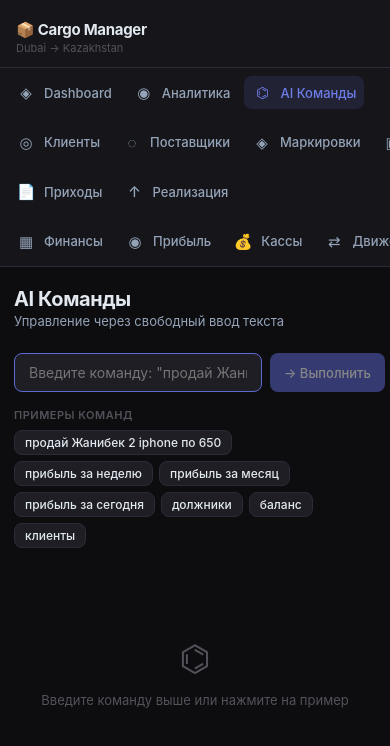
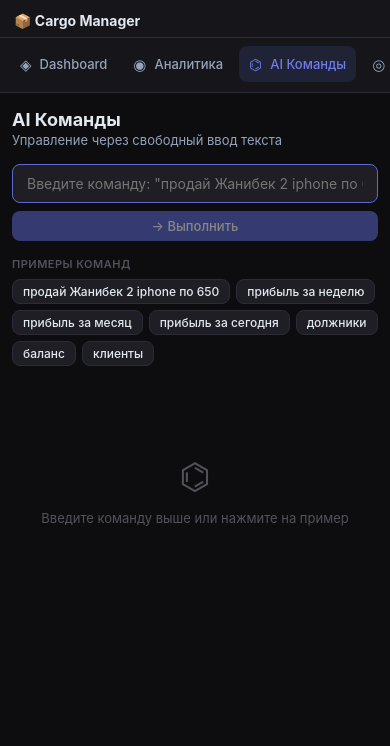
Before and after one commit to xiaomitronkz-maker/cargo-app, a React (Vite) app in the folder client/: page /ai in a window 390 px wide. Shown: the top 746 px of the page. Built offline with nearby package versions, Linux system fonts and the light colour scheme.

Commit message:
fix: improve mobile responsive layout

```diff
--- a/client/src/components/Layout.jsx
+++ b/client/src/components/Layout.jsx
@@ -39,6 +39,7 @@ export default function Layout() {
           <span>Dubai → Kazakhstan</span>
         </div>
 
+        <nav className="sidebar-nav">
           {NAV.map(({ section, items }) => (
             <div className="sidebar-section" key={section}>
               <div className="sidebar-section-label">{section}</div>
@@ -54,6 +55,7 @@ export default function Layout() {
               ))}
             </div>
           ))}
+        </nav>
       </aside>
 
       <main className="main-content">
--- a/client/src/index.css
+++ b/client/src/index.css
@@ -25,11 +25,13 @@
 /* ─── Reset ─────────────────────────────────────────────────────────────── */
 *, *::before, *::after { box-sizing: border-box; margin: 0; padding: 0; }
 html { font-size: 14px; }
+html, body, #root { min-height: 100%; }
 body {
   font-family: -apple-system, BlinkMacSystemFont, 'Inter', 'Segoe UI', sans-serif;
   background: var(--bg);
   color: var(--text);
   min-height: 100vh;
+  overflow-x: hidden;
   -webkit-font-smoothing: antialiased;
 }
 a { color: inherit; text-decoration: none; }
@@ -198,7 +200,10 @@ input, select, textarea { font-family: inherit; }
   background: var(--surface);
   border: 1px solid var(--border);
   border-radius: var(--radius-lg);
-  overflow: hidden;
+  overflow-x: auto;
+  overflow-y: hidden;
+  max-width: 100%;
+  -webkit-overflow-scrolling: touch;
 }
 table {
   width: 100%;
@@ -532,15 +537,213 @@ tbody tr:hover { background: var(--surface-2); }
 .period-btn { padding: 4px 10px; border-radius: 6px; font-size: 12px; font-weight: 500; border: 1px solid var(--border); background: none; color: var(--text-secondary); cursor: pointer; transition: all 0.12s; }
 .period-btn.active { background: var(--primary-dim); color: var(--primary-hover); border-color: var(--primary); }
 
-@media (max-width: 760px) {
-  .app-shell { flex-direction: column; overflow: auto; height: auto; min-height: 100vh; }
-  .sidebar { width: 100%; max-height: none; border-right: none; border-bottom: 1px solid var(--border); }
-  .sidebar-section { display: flex; gap: 6px; overflow-x: auto; padding: 8px; }
-  .sidebar-section-label { display: none; }
-  .sidebar-link { width: auto; flex-shrink: 0; }
-  .page { padding: 20px 14px; }
-  .page-header { align-items: flex-start; gap: 12px; flex-direction: column; }
-  .balance-grid, .record-grid { grid-template-columns: 1fr; }
-  .form-row, .form-row-3 { grid-template-columns: 1fr; }
-  .modal-overlay { align-items: flex-end; padding: 12px; }
+@media (max-width: 768px) {
+  html, body, #root { width: 100%; overflow-x: hidden; }
+
+  .app-shell {
+    flex-direction: column;
+    overflow: visible;
+    height: auto;
+    min-height: 100vh;
+  }
+
+  .sidebar {
+    width: 100%;
+    max-width: 100%;
+    max-height: none;
+    flex: 0 0 auto;
+    position: sticky;
+    top: 0;
+    z-index: 50;
+    border-right: none;
+    border-bottom: 1px solid var(--border);
+    overflow: hidden;
+  }
+  .sidebar-logo {
+    padding: 12px 14px 8px;
+  }
+  .sidebar-logo h1 {
+    font-size: 14px;
+    letter-spacing: 0;
+  }
+  .sidebar-logo span {
+    display: none;
+  }
+  .sidebar-nav {
+    display: flex;
+    gap: 6px;
+    overflow-x: auto;
+    overflow-y: hidden;
+    padding: 8px 10px 10px;
+    -webkit-overflow-scrolling: touch;
+    scrollbar-width: none;
+  }
+  .sidebar-nav::-webkit-scrollbar {
+    display: none;
+  }
+  .sidebar-section {
+    display: contents;
+    padding: 0;
+  }
+  .sidebar-section-label {
+    display: none;
+  }
+  .sidebar-link {
+    width: auto;
+    flex: 0 0 auto;
+    min-height: 36px;
+    padding: 8px 10px;
+    white-space: nowrap;
+  }
+  .sidebar-link .icon {
+    width: auto;
+  }
+
+  .main-content {
+    min-width: 0;
+    overflow: visible;
+  }
+  .page {
+    width: 100%;
+    max-width: 100vw;
+    padding: 16px 12px 24px;
+    overflow-x: hidden;
+  }
+  .page-header {
+    align-items: stretch;
+    gap: 12px;
+    flex-direction: column;
+    margin-bottom: 16px;
+  }
+  .page-title {
+    font-size: 18px;
+    letter-spacing: 0;
+  }
+  .page-header > .btn,
+  .page-header .td-actions {
+    width: 100%;
+  }
+  .page-header .td-actions {
+    justify-content: flex-start;
+    flex-wrap: wrap;
+  }
+
+  .stat-grid,
+  .balance-grid {
+    grid-template-columns: repeat(2, minmax(0, 1fr));
+    gap: 8px;
+  }
+  .record-grid,
+  .chart-grid {
+    grid-template-columns: 1fr;
+  }
+  .stat-card,
+  .balance-card,
+  .record-card,
+  .chart-card {
+    padding: 12px;
+  }
+  .stat-value {
+    font-size: 20px;
+  }
+  .balance-card-value {
+    font-size: 16px;
+  }
+
+  .filters-bar {
+    flex-direction: column;
+    align-items: stretch;
+    gap: 10px;
+  }
+  .filters-bar .filter-input {
+    min-width: 0;
+    max-width: none;
+    width: 100%;
+  }
+  .period-btns,
+  .tabs {
+    width: 100%;
+    overflow-x: auto;
+    -webkit-overflow-scrolling: touch;
+  }
+  .tab {
+    flex: 1 0 auto;
+    text-align: center;
+  }
+
+  .form-row,
+  .form-row-3,
+  .form-grid {
+    display: grid;
+    grid-template-columns: 1fr;
+    gap: 10px;
+  }
+  .form-group {
+    margin-bottom: 12px;
+  }
+  .ai-input-wrap {
+    flex-direction: column;
+  }
+
+  .table-wrapper {
+    margin-left: 0;
+    margin-right: 0;
+  }
+  .table-wrapper table {
+    min-width: 720px;
+  }
+  th,
+  td {
+    padding: 9px 10px;
+  }
+  .td-actions {
+    justify-content: flex-start;
+    flex-wrap: wrap;
+    min-width: max-content;
+  }
+
+  .btn {
+    justify-content: center;
+  }
+  .page-header > .btn,
+  .filters-bar .btn,
+  .modal-footer .btn,
+  .form-grid > .btn {
+    width: 100%;
+  }
+  .td-actions .btn {
+    width: auto;
+  }
+
+  .modal-overlay {
+    align-items: center;
+    justify-content: center;
+    padding: 12px;
+  }
+  .modal,
+  .modal-wide {
+    width: calc(100vw - 24px);
+    max-width: calc(100vw - 24px);
+    max-height: 90vh;
+    margin: auto 0;
+  }
+  .modal-header {
+    padding: 14px 14px 12px;
+  }
+  .modal-body {
+    padding: 14px;
+    overflow-y: auto;
+  }
+  .modal-footer {
+    padding: 12px 14px;
+    flex-direction: column-reverse;
+    align-items: stretch;
+  }
 }
+
+@media (max-width: 430px) {
+  .stat-grid,
+  .balance-grid {
+    grid-template-columns: 1fr;
+  }
+}
```
Lines whose indentation alone changed are shown as unchanged.
